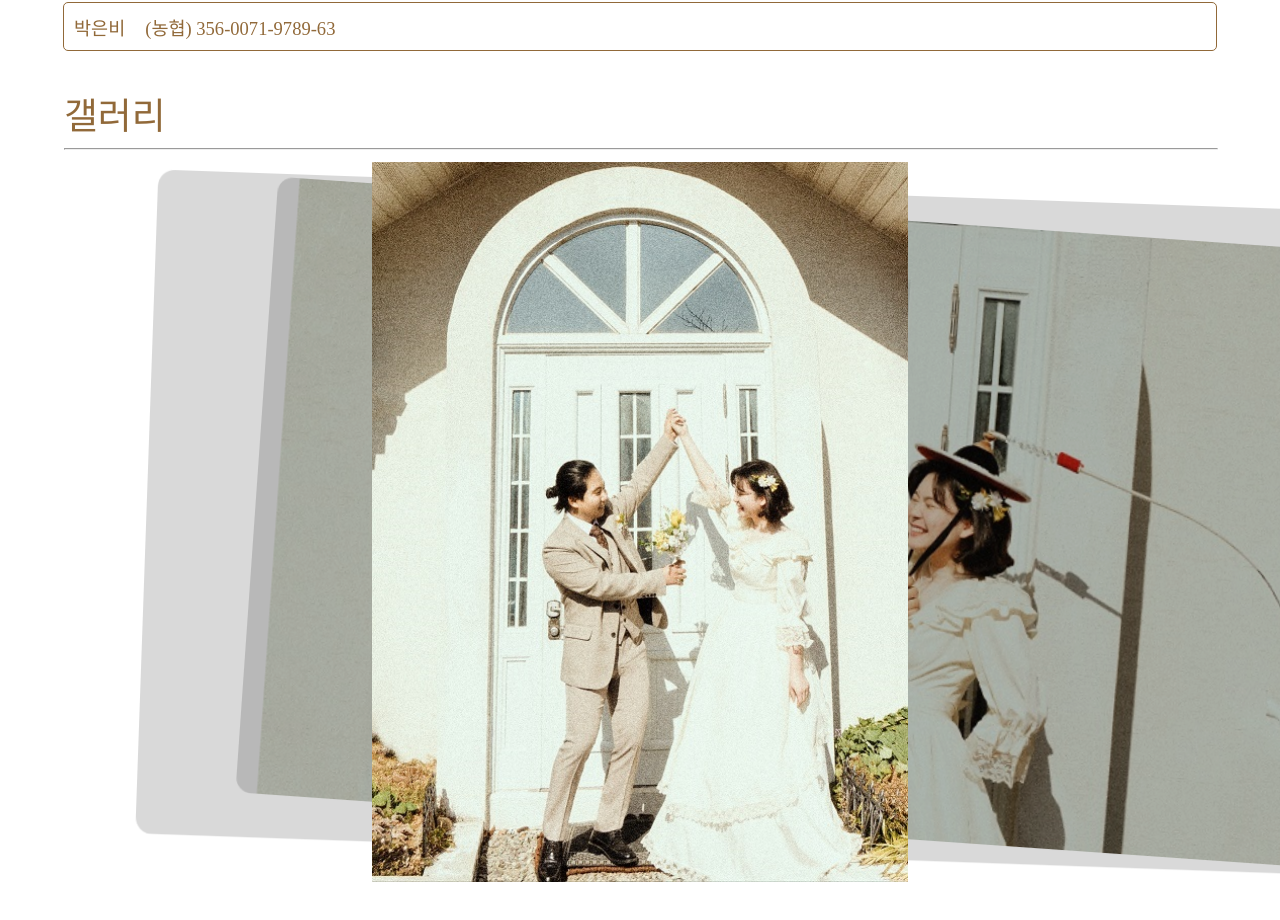
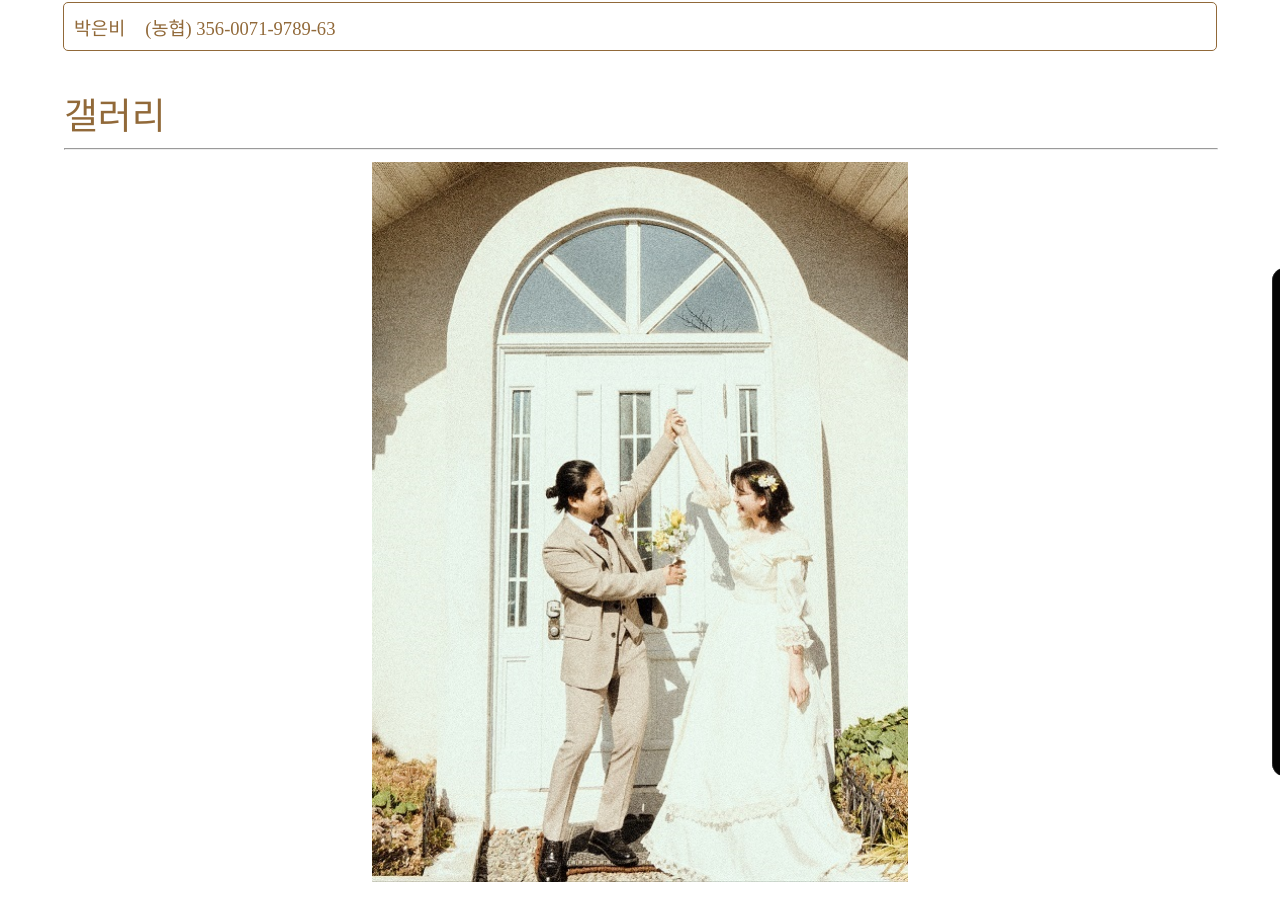
Before and after one commit to sihyeonS2eunbi/sihyeonS2eunbi.github.io, a plain HTML site: page index.html in a window 1280 px wide. Shown: the part 3116-4036 px from the top of the page. Drawn offline with nearby package versions, Linux system fonts and the light colour scheme; a web font is replaced by a local one.

Commit message:
123
123123

```diff
--- a/index.html
+++ b/index.html
@@ -329,10 +329,19 @@
   <script>
     AOS.init();
     var swiper = new Swiper(".mySwiper", {
-      effect: "cards",
+      loop: true,
       grabCursor: true,
-      loop: true,
-
+      effect: "creative",
+      creativeEffect: {
+        prev: {
+          shadow: true,
+          translate: ["-120%", 0, -500],
+        },
+        next: {
+          shadow: true,
+          translate: ["120%", 0, -500],
+        },
+      },
     });
   </script>
 
```
